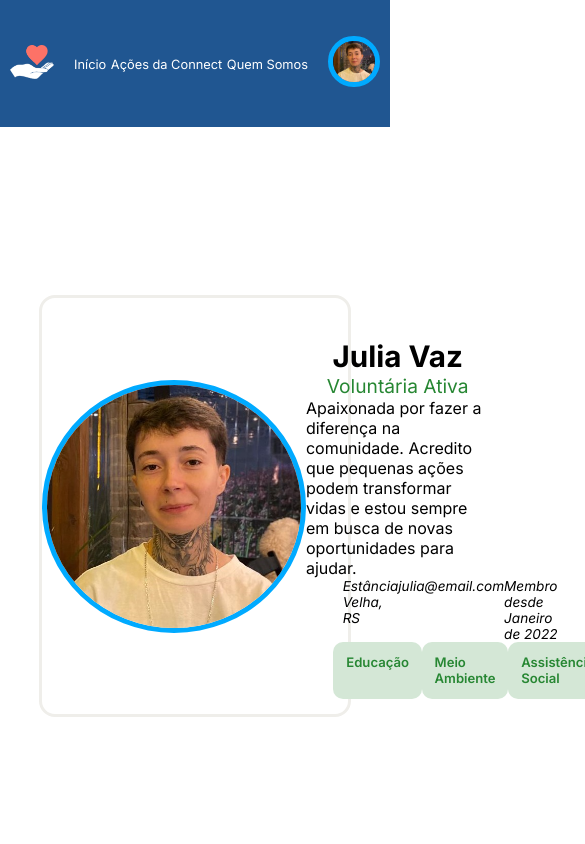
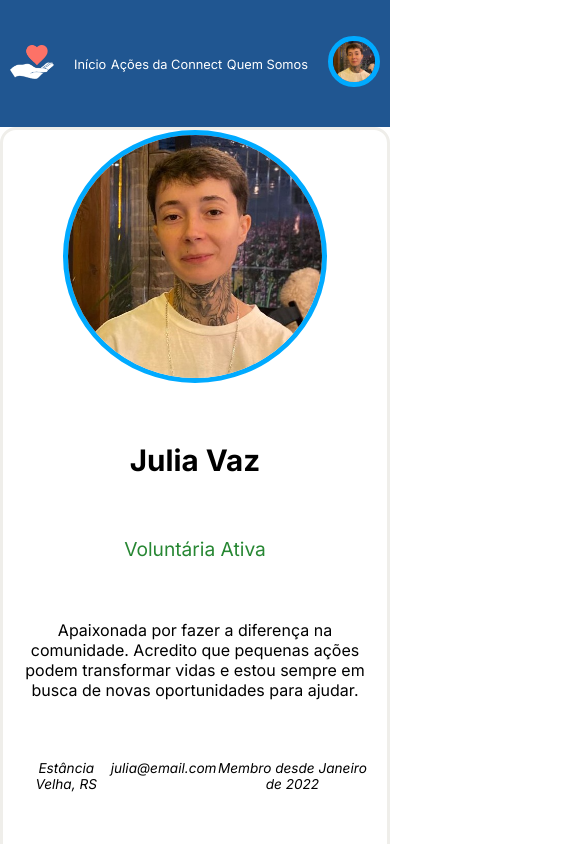
Before and after one commit to juliavaz11/DesafioConnect, a React (Vite) app: page /perfil in a window 390 px wide. Shown: the top 844 px of the page, 585 px wide, since content can reach past the window. Built offline with nearby package versions, Linux system fonts and the light colour scheme.

Commit message:
Finalizando responsividade

```diff
--- a/src/components/Perfil/Perfil.jsx
+++ b/src/components/Perfil/Perfil.jsx
@@ -6,6 +6,7 @@ function Perfil() {
     <section className={styles.containerTelaPerfil}>
       <article>
         <img src={ImgPerfil} alt="Imagem do usuário" />
+
         <div className={styles.cardInfo}>
           <h2>Julia Vaz</h2>
           <h3>Voluntária Ativa</h3>
@@ -14,17 +15,20 @@ function Perfil() {
             pequenas ações podem transformar vidas e estou sempre em busca de
             novas oportunidades para ajudar.
           </p>
+
           <address>
             <p>Estância Velha, RS</p>
             <p>julia@email.com</p>
             <p>Membro desde Janeiro de 2022</p>
           </address>
+
           <ul className={styles.listaInteresses}>
             <li>Educação</li>
             <li>Meio Ambiente</li>
             <li>Assistência Social</li>
             <li>Design</li>
           </ul>
+
         </div>
       </article>
     </section>
--- a/src/components/Perfil/Perfil.module.scss
+++ b/src/components/Perfil/Perfil.module.scss
@@ -16,23 +16,12 @@
     }
 
     img {
-    height: 30vh;
-    border: 5px solid #00AAFF;
-    border-radius: 100%;
-
-}
+        height: 30vh;
+        border: 5px solid #00AAFF;
+        border-radius: 100%;
+    }
 }
 
-
-
-.cardInfo {
-    width: 60%;
-    height: 80%;
-    display: flex;
-    flex-direction: column;
-    justify-content: space-evenly;
-    align-items: center;
-}
 .cardInfo {
     width: 60%;
     display: flex;
@@ -40,6 +29,7 @@
     justify-content: space-evenly;
     align-items: center;
     height: 40vh;
+    text-align: center;
 
     h2 {
         font-size: 1.85rem;
@@ -81,3 +71,42 @@ address {
         border-radius: 10px;
     }
 }
+
+
+
+@media (min-width: 201px) and (max-width: 500px) {
+
+    .containerTelaPerfil {
+        height: 100vh;
+
+        article {
+            display: flex;
+            flex-direction: column;
+            width: 100%;
+            height: 100vh;
+        }
+
+        .cardInfo {
+            width: 95%;
+            height: 70vh;
+            display: flex;
+            flex-direction: column;
+            justify-content: space-evenly;
+            align-items: center;
+        }
+
+        address {
+            width: 95%;
+            display: flex;
+            justify-content: space-evenly;
+        }
+
+        .listaInteresses {
+            width: 95%;
+            display: flex;
+            justify-content: space-evenly;
+            align-items: center;
+            font-size: 0.75rem;
+        }
+    }
+}
--- a/src/components/QuemSomos/QuemSomos.module.scss
+++ b/src/components/QuemSomos/QuemSomos.module.scss
@@ -43,16 +43,18 @@
         width: 100%;
         align-items: center;
         text-align: center;
-    }
 
-    .boxTexto h1 {
-        width: 100%;
+
+     h1 {
+        width: 95%;
         font-size: 1.6rem;
     }
 
-    .boxTexto p {
+     p {
         width: 95%;
         font-size: 0.95rem;
 
     }
+    }
+
 }
```
